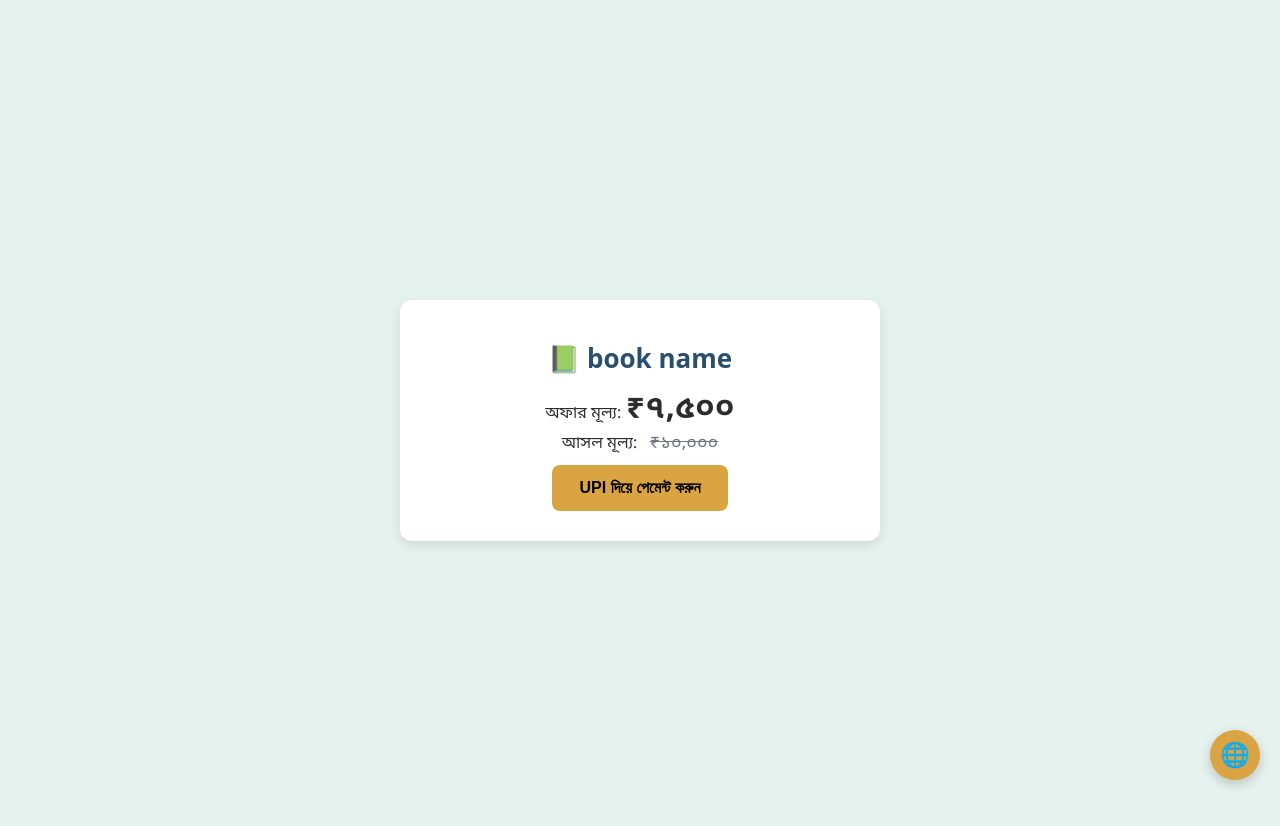
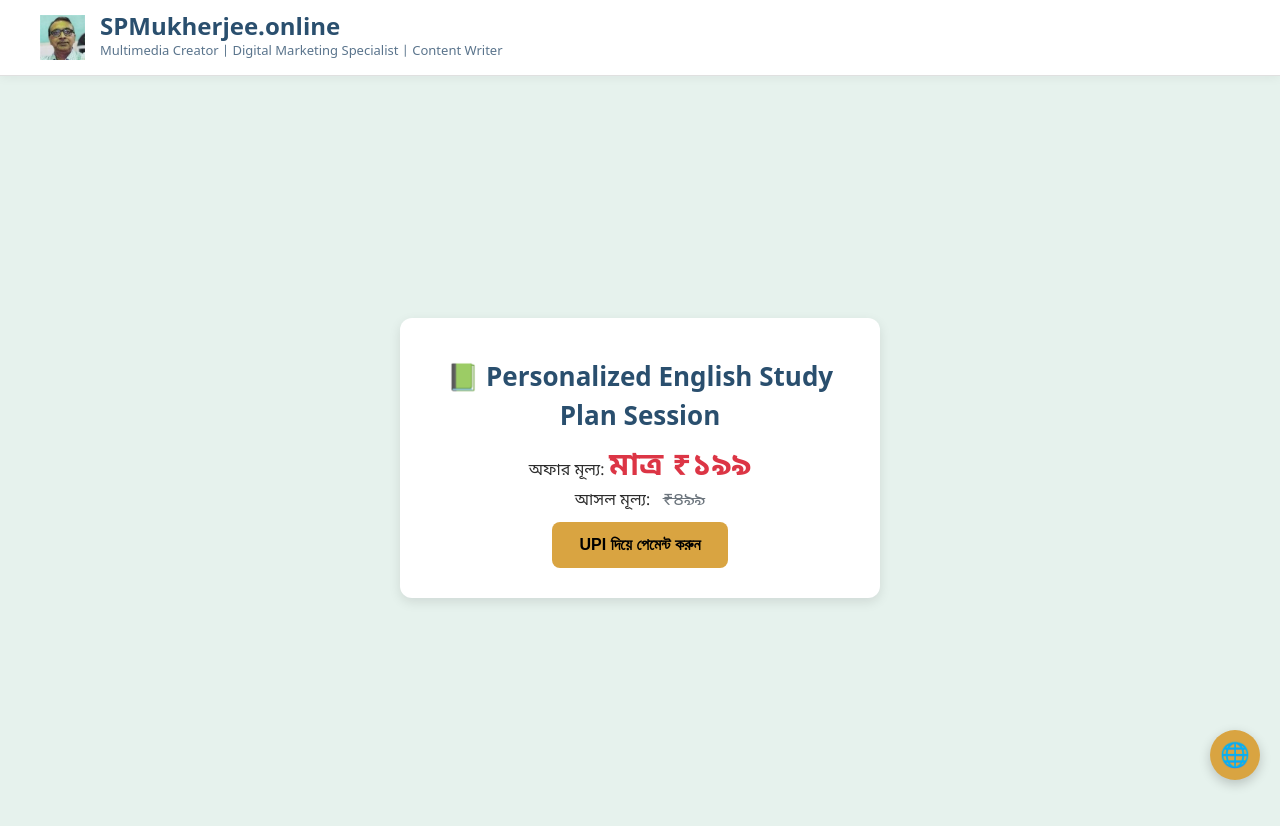
Before and after one commit to sivahqpw/ribhu, a plain HTML site: page cart.html in a window 1280 px wide. Drawn offline with Linux system fonts and the light colour scheme.

Commit message:
Update cart.html

```diff
--- a/cart.html
+++ b/cart.html
@@ -2,7 +2,7 @@
 <html lang="bn">
 <head>
   <meta charset="UTF-8" />
-  <title>আমাকে এক কাপ চা দিন</title>
+  <title>Personalized English Study Plan Session</title>
   <link rel="icon" type="image/x-icon" href="spm.ico" />
   <meta name="viewport" content="width=device-width, initial-scale=1.0" />
 
@@ -11,25 +11,65 @@
   <link rel="preconnect" href="https://fonts.gstatic.com" crossorigin>
   <link href="https://fonts.googleapis.com/css2?family=Noto+Sans+Bengali:wght@400;700&display=swap" rel="stylesheet">
 
-  <!-- Open Graph for Facebook -->
-  <meta property="og:title" content="☕ আমাকে এক কাপ চা দিন" />
-  <meta property="og:description" content="আমার কাজ উপভোগ করছেন? একটি ভার্চুয়াল কাপ চা দিয়ে আমাকে সমর্থন করুন ☕" />
-  <meta property="og:image" content="https://chai.spm.co.in/fb-preview.jpg" />
-  <meta property="og:url" content="https://chai.spm.co.in" />
-  <meta property="og:type" content="website" />
+  <style>
+    :root {
+      --brand-blue: #2a4f6e;
+      --brand-gold: #d9a441;
+      --card-bg: #ffffff;
+      --border-color: #e0e0e0;
+      --danger-color: #dc3545;
+    }
 
-  <style>
+    /* --- Styles for Header --- */
+    header {
+      background: var(--card-bg);
+      padding: 15px 40px;
+      display: flex;
+      justify-content: flex-start;
+      align-items: center;
+      box-shadow: 0 2px 10px rgba(0,0,0,0.05);
+      border-bottom: 1px solid var(--border-color);
+    }
+    .logo {
+      display: flex;
+      align-items: center;
+      gap: 15px;
+    }
+    .logo img {
+      height: 45px;
+    }
+    .logo-text {
+      display: flex;
+      flex-direction: column;
+      line-height: 1.2;
+    }
+    .site-name {
+      font-size: 24px;
+      font-weight: bold;
+      color: var(--brand-blue);
+    }
+    .tagline {
+      font-size: 13px;
+      font-weight: 500;
+      color: #5a748c;
+    }
+    /* --- End of Header Styles --- */
+
     body {
       font-family: 'Noto Sans Bengali', system-ui, sans-serif;
       background: #e6f2ed;
+      margin: 0;
+      color: #2c2c2c;
+    }
+
+    /* New wrapper to center content below header */
+    .content-wrapper {
       display: flex;
       justify-content: center;
       align-items: center;
-      min-height: 100vh;
-      margin: 0;
+      min-height: calc(100vh - 76px); /* Full height minus header height */
       padding: 20px;
       text-align: center;
-      color: #2c2c2c;
     }
 
     .card {
@@ -109,7 +149,6 @@
       margin-left: 8px; /* Space between prices */
     }
 
-    /* --- NEW STYLES FOR TRANSLATE BUTTON --- */
     #translate-btn {
         position: fixed;
         bottom: 20px;
@@ -140,22 +179,47 @@
         border-radius: 8px;
         box-shadow: 0 4px 12px rgba(0,0,0,0.2);
     }
+
+    @media(max-width: 768px) {
+        header {
+            flex-direction: column;
+            gap: 15px;
+            padding: 20px;
+            text-align: center;
+        }
+        .content-wrapper {
+          min-height: calc(100vh - 128px); /* Adjust for taller mobile header */
+        }
+    }
   </style>
 </head>
 <body oncontextmenu="return false" onselectstart="return false" ondragstart="return false">
 
-  <!-- NEW: Floating Translate Button and its container -->
+  <!-- === ADDED HEADER SECTION === -->
+  <header>
+    <div class="logo">
+      <img src="name.jpg" alt="SPM Lab Logo">
+      <div class="logo-text">
+        <span class="site-name">SPMukherjee.online</span>
+        <span class="tagline">Multimedia Creator | Digital Marketing Specialist | Content Writer</span>
+      </div>
+    </div>
+  </header>
+  <!-- === END OF HEADER SECTION === -->
+
+  <!-- Floating Translate Button and its container -->
   <button id="translate-btn" title="Translate this page">🌐</button>
   <div id="google_translate_element"></div>
 
+  <main class="content-wrapper">
     <div class="card">
-    <h1>📗 book name</h1>
+      <h1>📗 Personalized English Study Plan Session</h1>
 
           <div class="price-block">
               <div>
                   <span>অফার মূল্য:</span>
-                <span class="offer-price">₹৭,৫০০</span> <br />আসল মূল্য:
-                <span class="original-price">₹১০,০০০</span>
+                  <span class="offer-price">মাত্র ₹১৯৯</span> <br />আসল মূল্য:
+                  <span class="original-price">₹৪৯৯</span>
               </div>
           </div>
 
@@ -163,7 +227,7 @@
 
       <div id="upi-link-container">
         <p>পেমেন্ট সম্পূর্ণ করতে আপনাকে আপনার UPI অ্যাপে পাঠানো হবে:</p>
-      <a href="upi://pay?pa=spmohq@oksbi&am=[100]&cu=INR" id="upi-link">UPI APP দিয়ে পেমেন্ট করুন</a>
+        <a href="upi://pay?pa=spmohq@oksbi&am=199&cu=INR" id="upi-link">UPI APP দিয়ে পেমেন্ট করুন</a>
       </div>
 
       <div id="qr-container">
@@ -175,6 +239,7 @@
         💬 পেমেন্ট সম্পূর্ণ করার পরে, অনুগ্রহ করে আপনার পুরো নাম <strong>+91-9883787947</strong> নম্বরে হোয়াটসঅ্যাপ করুন। আমরা শীঘ্রই আপনার অ্যাক্সেস সক্রিয় করব।
       </div>
     </div>
+  </main>
 
   <script>
     function isMobileDevice() {
@@ -203,8 +268,6 @@
     }
 
     // --- NEW, IMPROVED GOOGLE TRANSLATE SCRIPT ---
-
-    // This is the callback function that the Google Translate script will run
     function googleTranslateElementInit() {
       new google.translate.TranslateElement({
         pageLanguage: 'bn',
@@ -214,20 +277,17 @@
       }, 'google_translate_element');
     }
 
-    // Add a click listener to our new button
     document.getElementById('translate-btn').addEventListener('click', function() {
       var translateContainer = document.getElementById('google_translate_element');
 
-      // Toggle the visibility of the Google Translate widget
       if (translateContainer.style.display === 'block') {
           translateContainer.style.display = 'none';
       } else {
           translateContainer.style.display = 'block';
       }
 
-      // Load the Google Translate script dynamically on the first click
       if (!window.googleTranslateScriptAdded) {
-        window.googleTranslateScriptAdded = true; // Set a flag to prevent re-loading
+        window.googleTranslateScriptAdded = true;
         var script = document.createElement('script');
         script.type = 'text/javascript';
         script.src = '//translate.google.com/translate_a/element.js?cb=googleTranslateElementInit';
```
Lines whose indentation alone changed are shown as unchanged.
